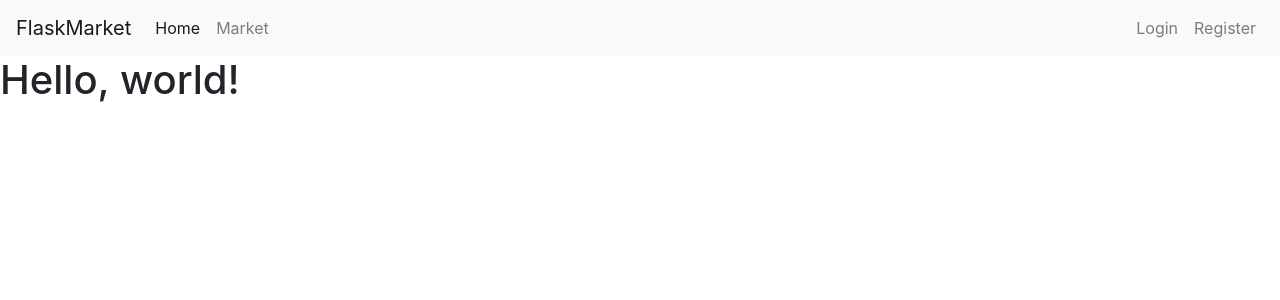
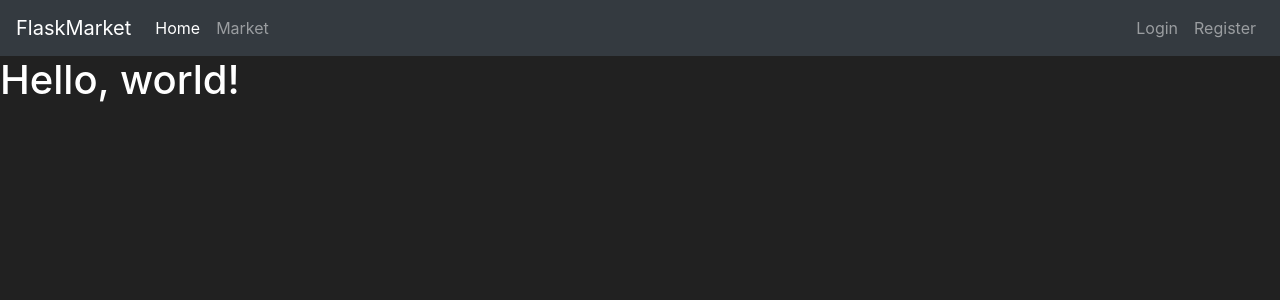
Before and after one commit to kelvinmburu/flask-market, a Flask app: page / in a window 1280 px wide. Shown: the top 300 px of the page. Run offline with Flask 2, Linux system fonts and the light colour scheme.

Commit message:
st: added body and navbar styling

```diff
--- a/templates/home.html
+++ b/templates/home.html
@@ -15,7 +15,7 @@
 
 <body>
 
-    <nav class="navbar navbar-expand-lg navbar-light bg-light">
+    <nav class="navbar navbar-expand-lg navbar-dark bg-dark">
         <a class="navbar-brand" href="#">FlaskMarket</a>
         <button class="navbar-toggler" type="button" data-toggle="collapse" data-target="#navbarNavAltMarkup"
             aria-controls="navbarNavAltMarkup" aria-expanded="false" aria-label="Toggle navigation">
@@ -58,5 +58,11 @@
     <script src="https://cdn.jsdelivr.net/npm/bootstrap@4.5.3/dist/js/bootstrap.min.js" integrity="sha384-w1Q4orYjBQndcko6MimVbzY0tgp4pWB4lZ7lr30WKz0vr/aWKhXdBNmNb5D92v7s" crossorigin="anonymous"></script>
     -->
 </body>
+<style>
+    body {
+        background-color: #212121;
+        color: #fff;
+    }
+</style>
 
 </html>
```
